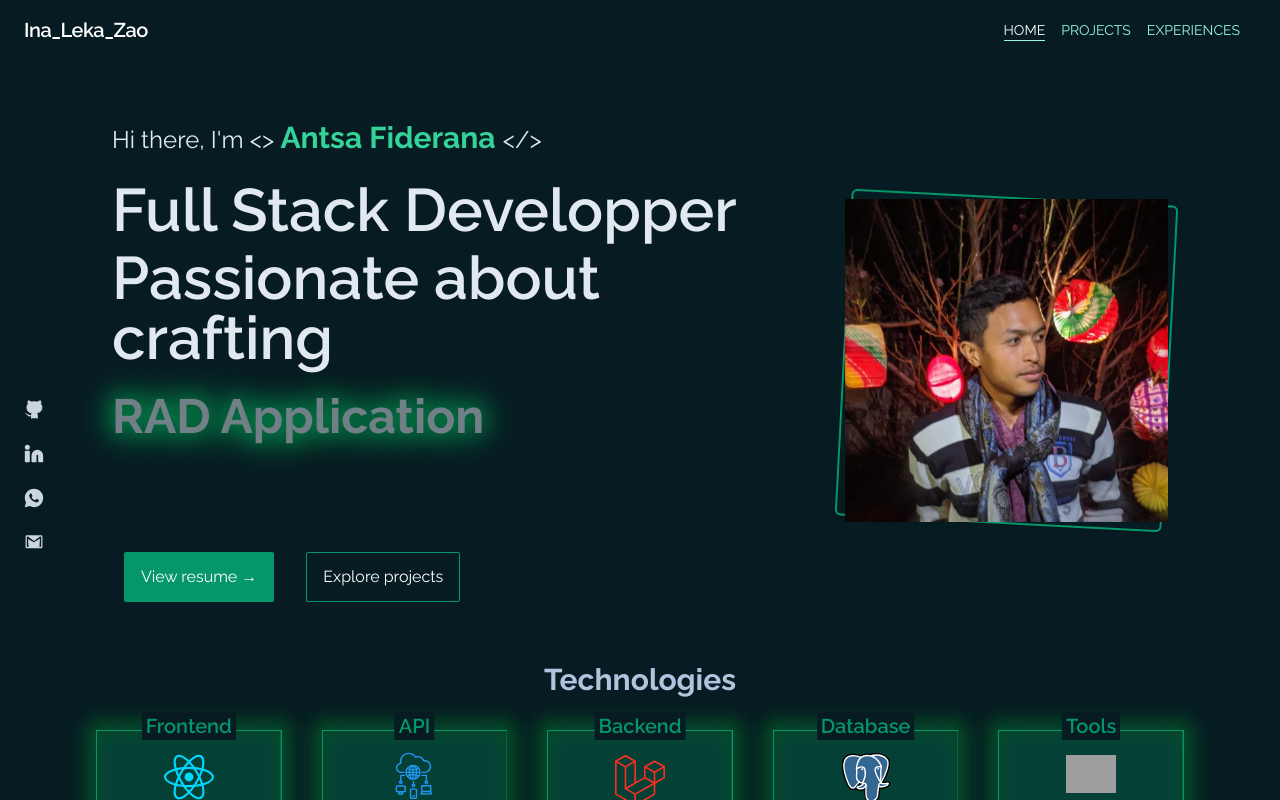
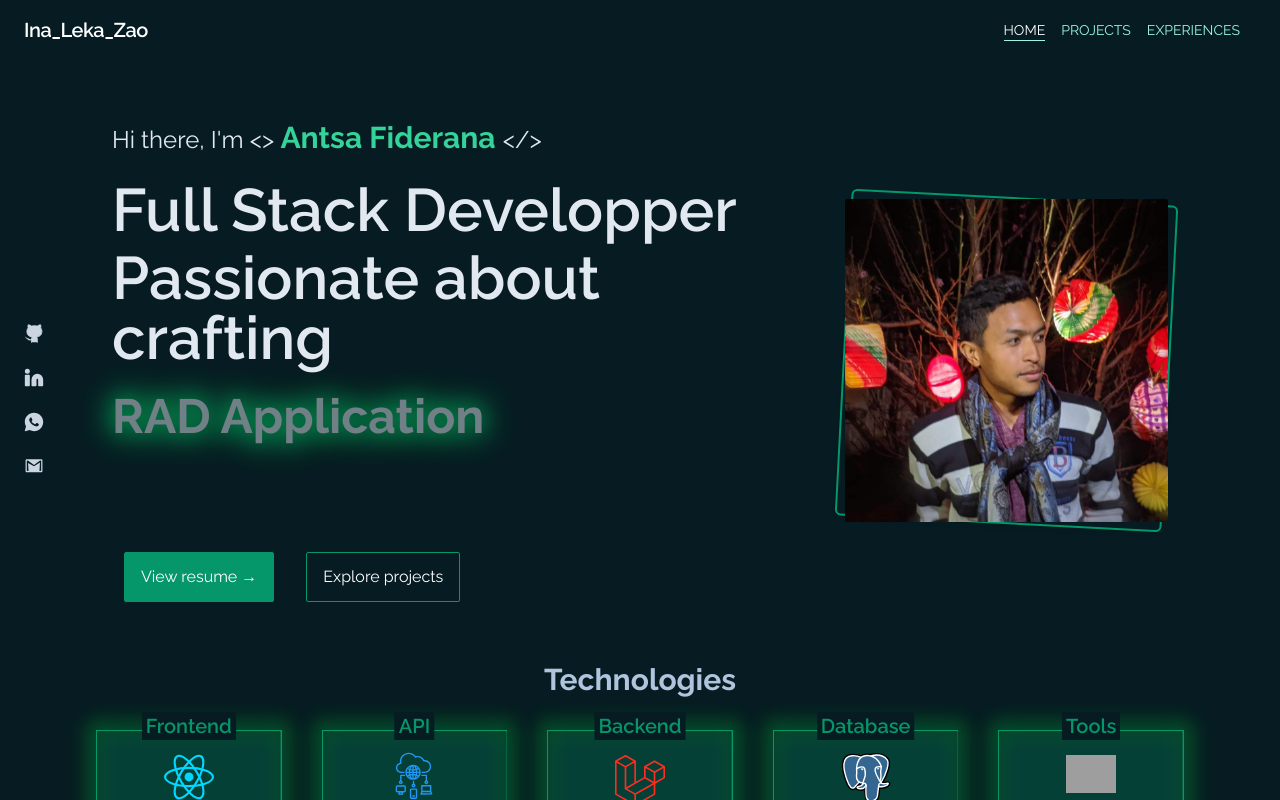
Before and after one commit to AntsaC/portfolio, a Next.js app: page / in a window 1280 px wide. Shown: the top 800 px of the page. Built offline with nearby package versions, Linux system fonts and the light colour scheme; grey boxes are pictures that could not be loaded.

Commit message:
Update : vertical center contact container

```diff
--- a/src/app/_ui/ContactContainer.jsx
+++ b/src/app/_ui/ContactContainer.jsx
@@ -66,10 +66,10 @@ const contacts = [
 export default function ContactContainer() {
   return (
     <motion.div
-      initial={{ x: -20, opacity: 0 }}
-      animate={{ x: 0, opacity: 1 }}
+      initial={{ x: -20, opacity: 0, transform: "translate(0%,-50%)" }}
+      animate={{ x: 0, opacity: 1}}
       transition={{ duration: 0.5 }}
-      className="flex justify-center lg:flex-col gap-10 lg:gap-6 lg:fixed top-1/2 -translate-y-1/2 px-2 mb-6"
+      className="flex justify-center lg:flex-col gap-10 lg:gap-6 lg:fixed top-1/2 px-2"
     >
       {contacts.map((contact, index) => (
         <ContactItem key={index} contact={contact} />
```
